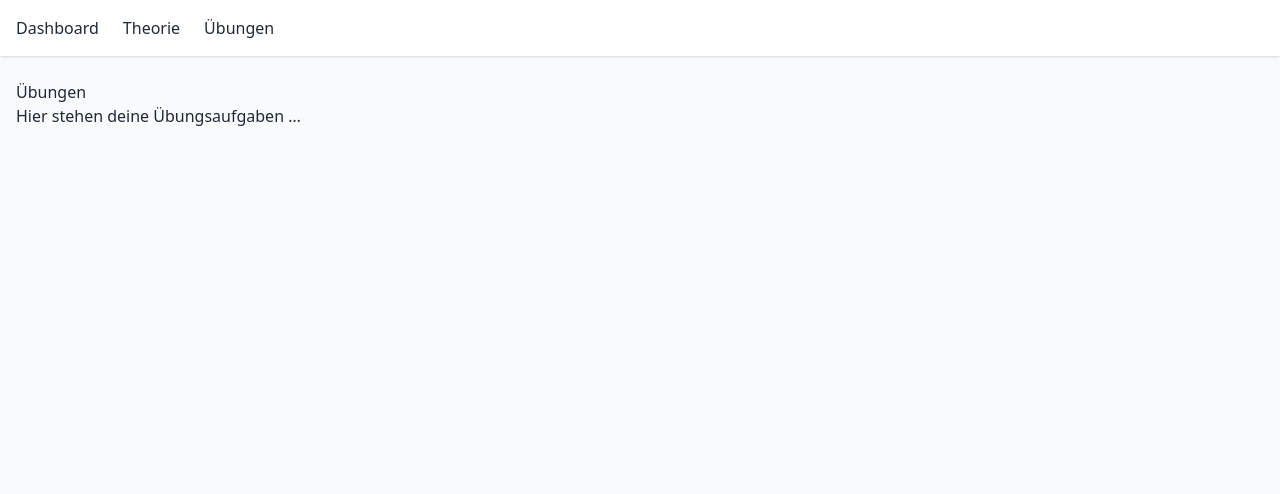
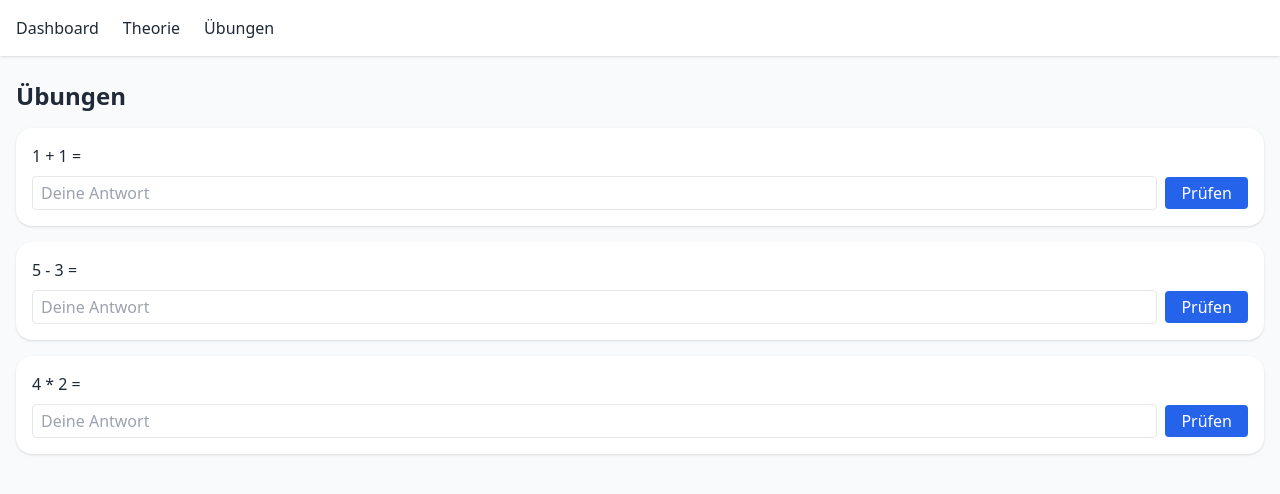
Before and after one commit to BradyThe9/mathe-tool-react, a React (Vite) app: page /uebungen in a window 1280 px wide. Shown: the top 494 px of the page. Built offline with nearby package versions, Linux system fonts and the light colour scheme.

Commit message:
feat: Interaktive Übungen mit Exercise-Komponente und JSON-Daten

```diff
--- /dev/null
+++ b/src/components/Exercise.jsx
@@ -0,0 +1,43 @@
+import React, { useState } from 'react'
+
+/**
+ * Props:
+ *  - question: String, die Aufgabenstellung
+ *  - answer:   String, die korrekte Antwort
+ */
+function Exercise({ question, answer }) {
+  const [userAnswer, setUserAnswer] = useState('')
+  const [feedback, setFeedback] = useState(null)
+
+  const checkAnswer = () => {
+    if (userAnswer.trim() === answer) {
+      setFeedback('✅ Richtig!')
+    } else {
+      setFeedback(`❌ Falsch. Die richtige Antwort ist ${answer}.`)
+    }
+  }
+
+  return (
+    <div className="bg-white rounded-2xl shadow p-4 mb-4">
+      <p className="mb-2 font-medium">{question}</p>
+      <div className="flex items-center space-x-2">
+        <input
+          type="text"
+          value={userAnswer}
+          onChange={e => setUserAnswer(e.target.value)}
+          className="border rounded px-2 py-1 flex-1"
+          placeholder="Deine Antwort"
+        />
+        <button
+          onClick={checkAnswer}
+          className="bg-blue-600 text-white rounded px-4 py-1 hover:bg-blue-700"
+        >
+          Prüfen
+        </button>
+      </div>
+      {feedback && <p className="mt-2">{feedback}</p>}
+    </div>
+  )
+}
+
+export default Exercise
--- /dev/null
+++ b/src/data/exercises.json
@@ -0,0 +1,14 @@
+[
+    {
+      "question": "1 + 1 =",
+      "answer": "2"
+    },
+    {
+      "question": "5 - 3 =",
+      "answer": "2"
+    },
+    {
+      "question": "4 * 2 =",
+      "answer": "8"
+    }
+  ]
--- a/src/pages/Uebungen.jsx
+++ b/src/pages/Uebungen.jsx
@@ -1,10 +1,15 @@
 import React from 'react'
+import exercises from '../data/exercises.json'
+import Exercise from '../components/Exercise'
 
 function Uebungen() {
   return (
     <div>
-      <h1>Übungen</h1>
-      <p>Hier stehen deine Übungsaufgaben …</p>
+      <h1 className="text-2xl font-bold mb-4">Übungen</h1>
+
+      {exercises.map((ex, idx) => (
+        <Exercise key={idx} question={ex.question} answer={ex.answer} />
+      ))}
     </div>
   )
 }
```
